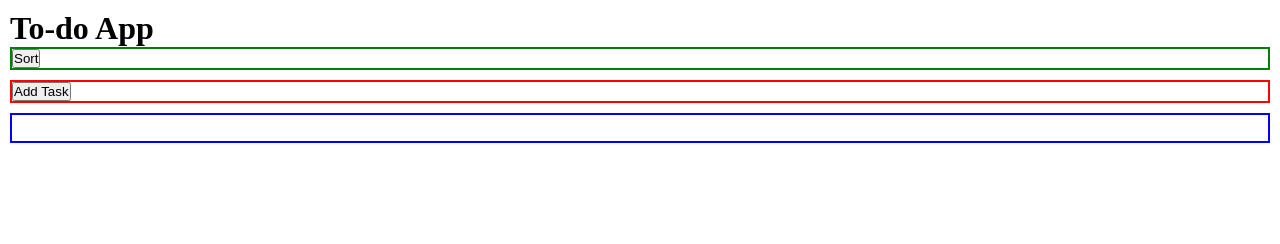
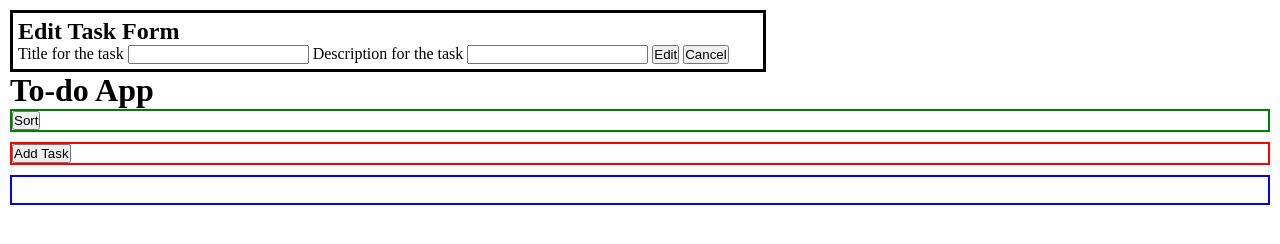
Before and after one commit to tom4cho/ToDoApp2, a plain HTML site: page index.html in a window 1280 px wide. Drawn offline with Linux system fonts and the light colour scheme.

Commit message:
Add Starter HTML and CSS for edit task form

```diff
--- a/CSS/styles.css
+++ b/CSS/styles.css
@@ -33,3 +33,16 @@ body{
 .hidden{
   display: none;
 }
+
+/* MODAL */
+#edit-modal{
+  width: 60%;
+  height: fit-content;
+  border: 3px solid black;
+  padding: 5px;
+}
+
+/* OVERLAY */
+#overlay{
+
+}
--- a/index.html
+++ b/index.html
@@ -8,6 +8,18 @@
     <script src="Modules/script.js" defer> </script>
 </head>
 <body>
+    <div id="overlay"></div>
+    <div id="edit-modal">
+        <form action="post">
+            <h2>Edit Task Form</h2>
+            <label for="edit-title">Title for the task</label>
+            <input type="text" id="edit-title" required>
+            <label for="edit-description">Description for the task</label>
+            <input type="text" id="edit-description" required>
+            <button id="accept-edit">Edit</button>
+            <button id="cancel-edit">Cancel</button>
+        </form>
+    </div>
     <main>
         <h1>To-do App</h1>
         <!-- Sección de acciones en la pagina -->
```
